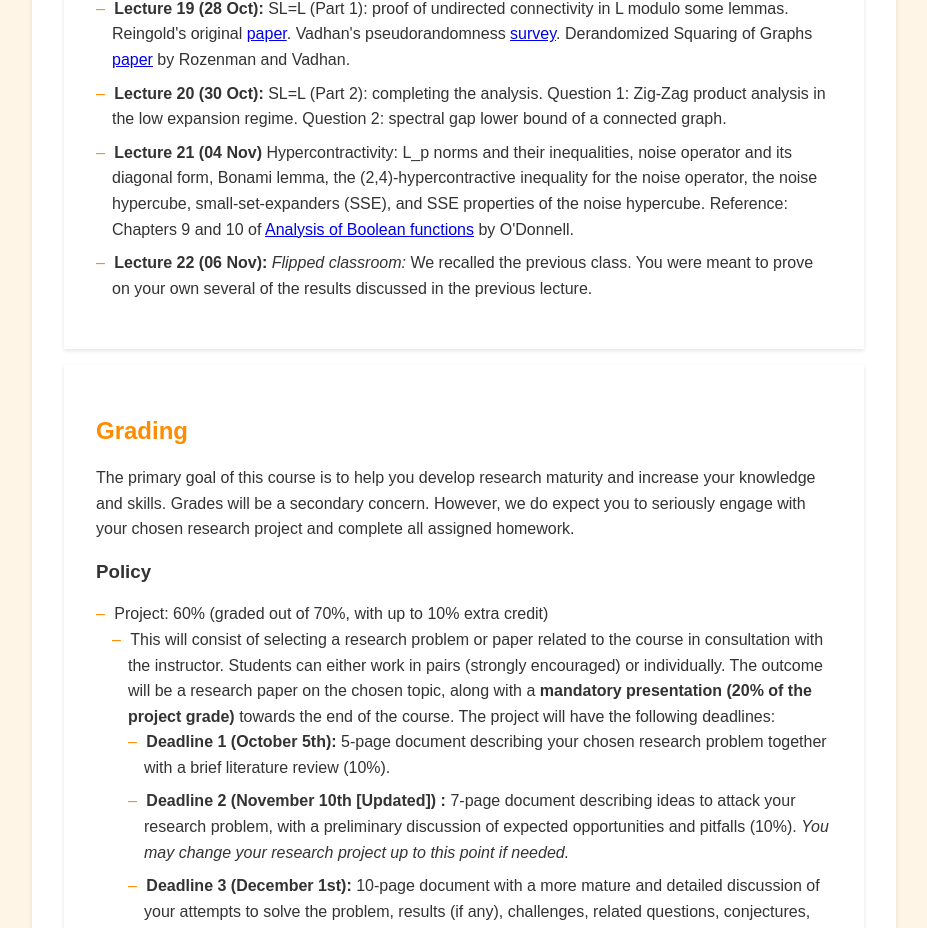
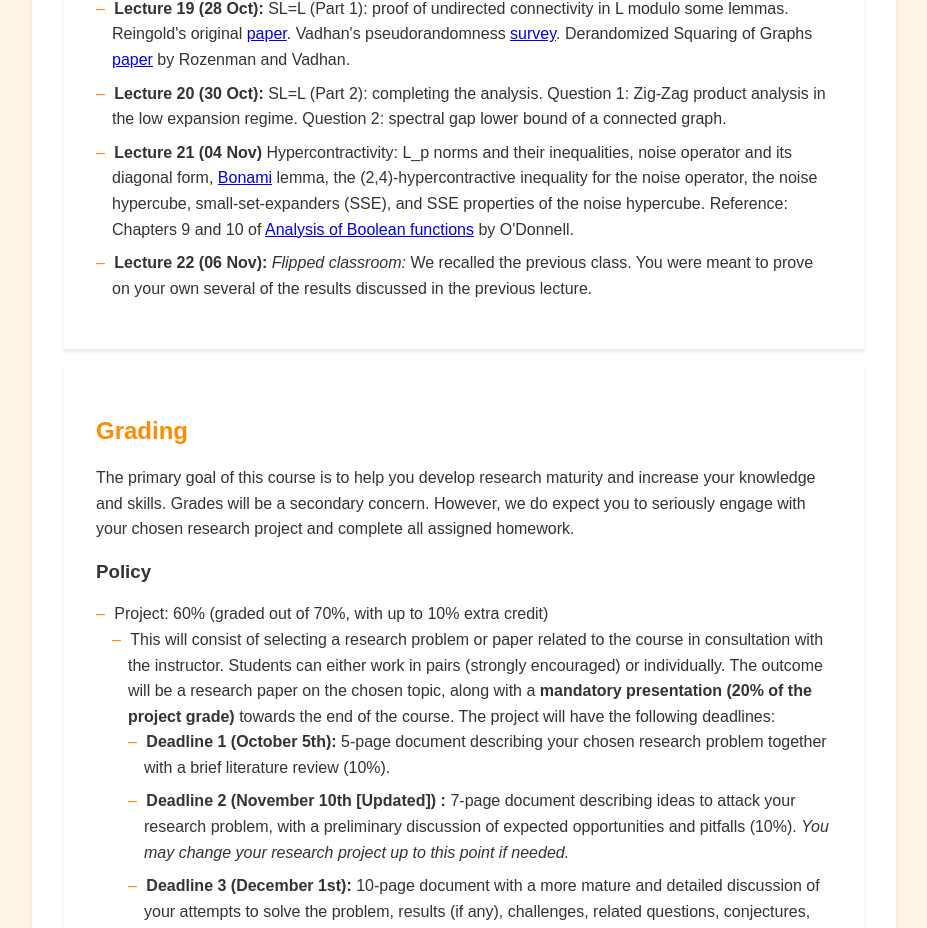
Before and after one commit to Granha/granha.github.io, a plain HTML site: page cs579_fall25.html in a window 1280 px wide. Shown: the part 2515-3443 px from the top of the page, without its empty margins (176-1103 px from the left). Drawn offline with Linux system fonts and the light colour scheme.

Commit message:
Polishing

```diff
--- a/cs579_fall25.html
+++ b/cs579_fall25.html
@@ -136,7 +136,7 @@
 	  <li><b>Lecture 19 (28 Oct):</b> SL=L (Part 1): proof of undirected connectivity in L modulo some lemmas. Reingold's original <a href="https://dl.acm.org/doi/10.1145/1391289.1391291">paper</a>. Vadhan's pseudorandomness <a href="https://people.seas.harvard.edu/~salil/pseudorandomness/expanders.pdf">survey</a>. Derandomized Squaring of Graphs <a href="https://people.seas.harvard.edu/~salil/research/derand_squaring.pdf">paper</a> by Rozenman and Vadhan.</li>
 	  <li><b>Lecture 20 (30 Oct):</b> SL=L (Part 2): completing the analysis. Question 1: Zig-Zag product analysis in the low expansion regime. Question 2: spectral gap lower bound of a connected graph.</li>
 
-	  <li><b>Lecture 21 (04 Nov)</b> Hypercontractivity: L_p norms and their inequalities, noise operator and its diagonal form, Bonami lemma, the (2,4)-hypercontractive
+	  <li><b>Lecture 21 (04 Nov)</b> Hypercontractivity: L_p norms and their inequalities, noise operator and its diagonal form, <a href="https://en.wikipedia.org/wiki/Aline_Bonami">Bonami</a> lemma, the (2,4)-hypercontractive
 	                             inequality for the noise operator, the noise hypercube, small-set-expanders (SSE), and SSE properties of the noise hypercube.
 	                             Reference: Chapters 9 and 10 of <a href="https://arxiv.org/pdf/2105.10386">Analysis of Boolean functions</a> by O'Donnell.</li>
 	  <li><b>Lecture 22 (06 Nov):</b> <i>Flipped classroom:</i> We recalled the previous class. You were meant to prove on your own several of the results
```
